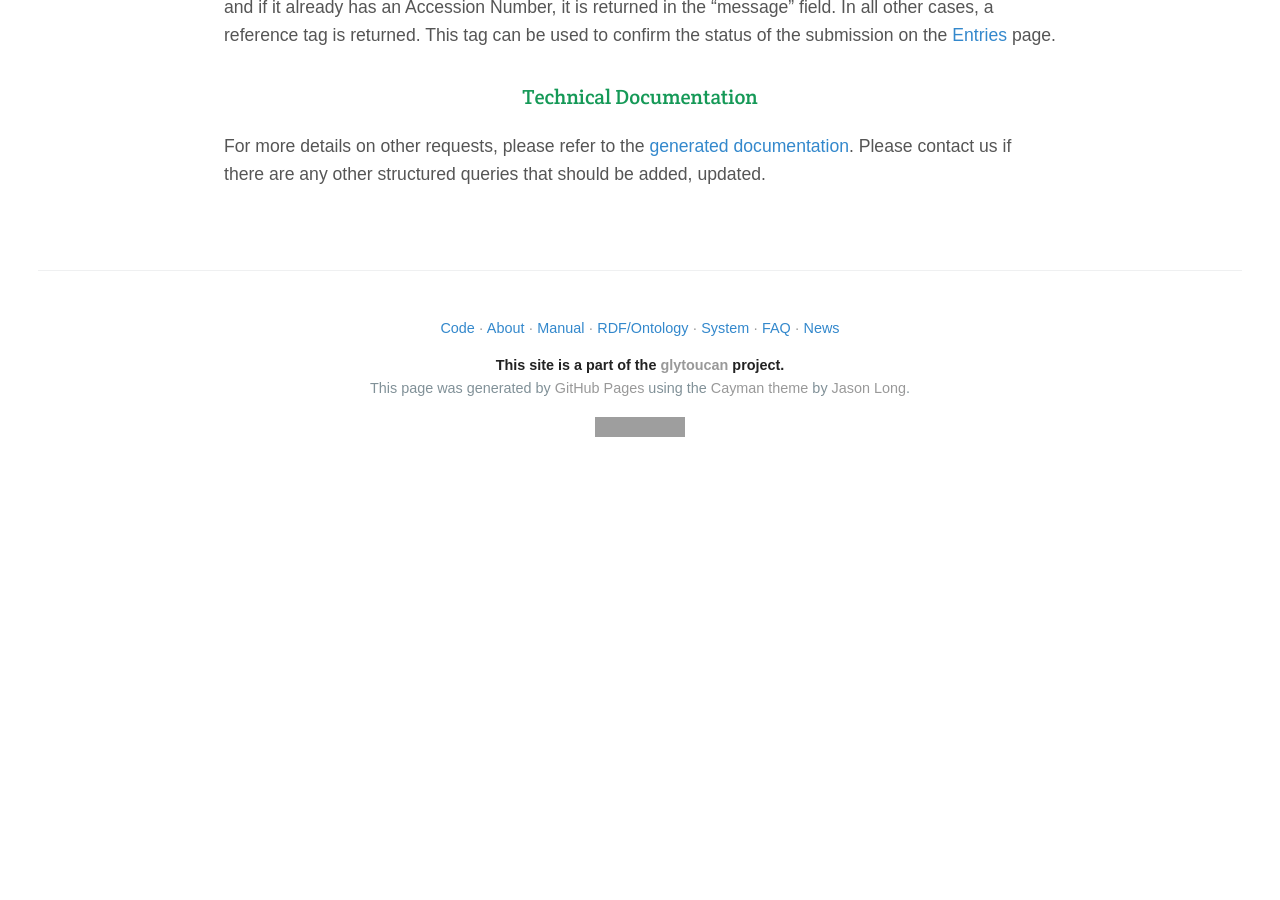
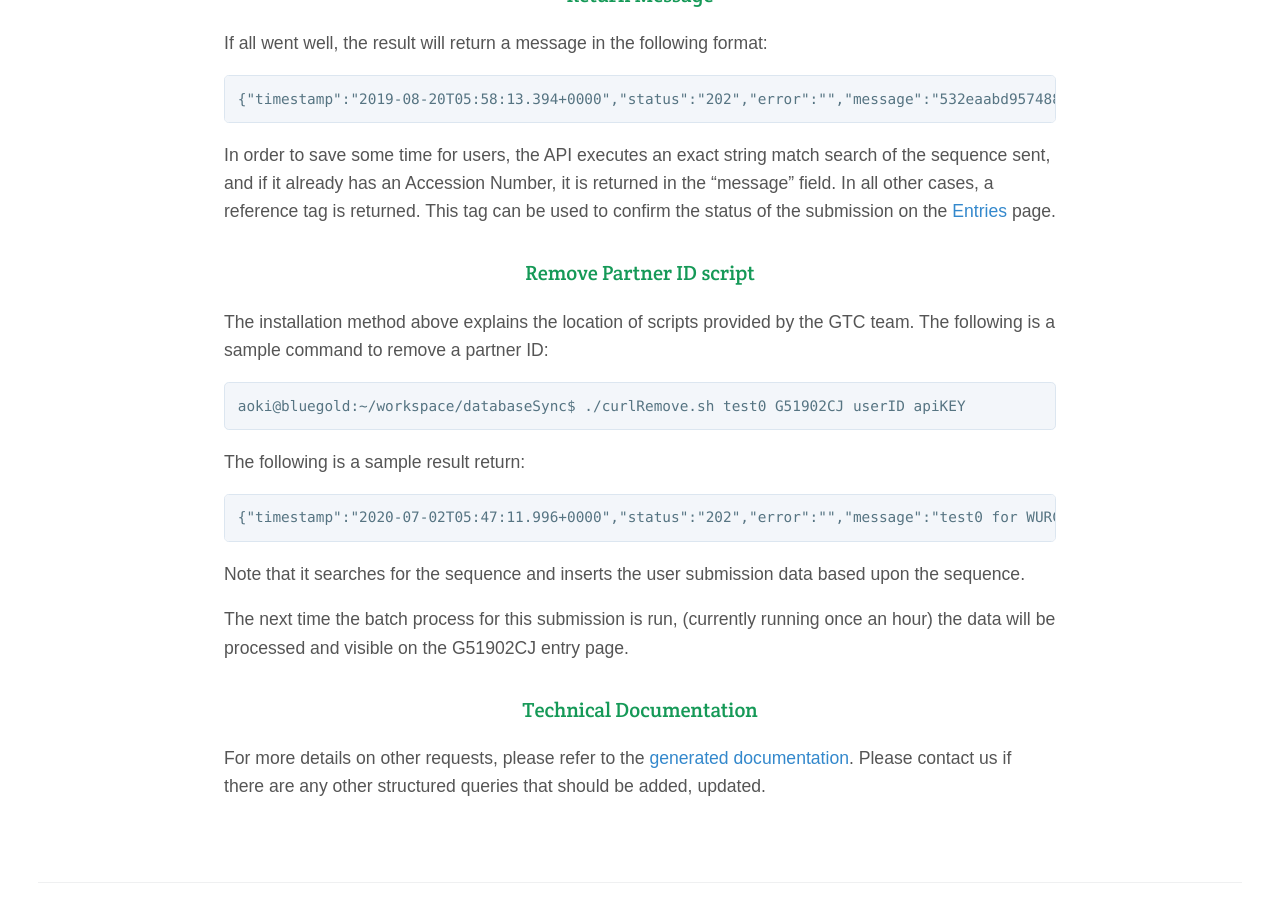
Before and after one commit to glytoucan/glytoucan, a Jekyll site: the page built from system/basic.md, in a window 1280 px wide and 900 px high, scrolled down 1828 px. Built offline with Jekyll 4.4.1, drawn with Linux system fonts in a browser that asks for light colours; nearby versions of some CDN libraries; before the commit the page ends 2319 px from its top, so only the background shows below that; some of the changed text lies outside the part shown; grey boxes are pictures that could not be loaded.

Commit message:
cli documentation

````diff
--- a/system/basic.md
+++ b/system/basic.md
@@ -14,11 +14,14 @@ The GlyTouCan Repository offers an API server to register glycan sequences as we
 * Full web-based documentation
 * Authentication method to register structures
 * Various formats such as XML or JSON
-* SOAP or REST request methods available
+* Sample scripts provided
 
 ## Documentation
 
 All documentation is generated and available directly over a browser from [api.glytoucan.org](https://api.glytoucan.org).
+
+## Installation
+`git clone https://github.com/glytoucan/databaseSync.git`
 
 ## Registering Structures
 
@@ -46,6 +49,24 @@ If all went well, the result will return a message in the following format:
 
 In order to save some time for users, the API executes an exact string match search of the sequence sent, and if it already has an Accession Number, it is returned in the "message" field.  In all other cases, a reference tag is returned.  This tag can be used to  confirm the status of the submission on the [Entries](https://glytoucan.org/Users/structure) page.
 
+### Remove Partner ID script
+
+The installation method above explains the location of scripts provided by the GTC team.  The following is a sample command to remove a partner ID:
+
+```
+aoki@bluegold:~/workspace/databaseSync$ ./curlRemove.sh test0 G51902CJ userID apiKEY
+```
+
+The following is a sample result return:
+
+```
+{"timestamp":"2020-07-02T05:47:11.996+0000","status":"202","error":"","message":"test0 for WURCS=2.0/3,3,2/[a1122h-1x_1-5][Aad21122h-2x_2-6_5*NCC/3=O][Aad21122h-2x_2-6_5*NCCO/3=O]/1-2-3/a?-b2_b?-c2 deletion submitted.  Please check https://glytoucan.org/Users/structure for status.","path":"/glycan/register"}
+```
+
+Note that it searches for the sequence and inserts the user submission data based upon the sequence.
+
+The next time the batch process for this submission is run, (currently running once an hour) the data will be processed and visible on the G51902CJ entry page.
+
 ### Technical Documentation
 
 For more details on other requests, please refer to the [generated documentation](https://api.glytoucan.org).  Please contact us if there are any other structured queries that should be added, updated.
````
Also changed, not shown: system/cli.md (+2 -0 lines).
